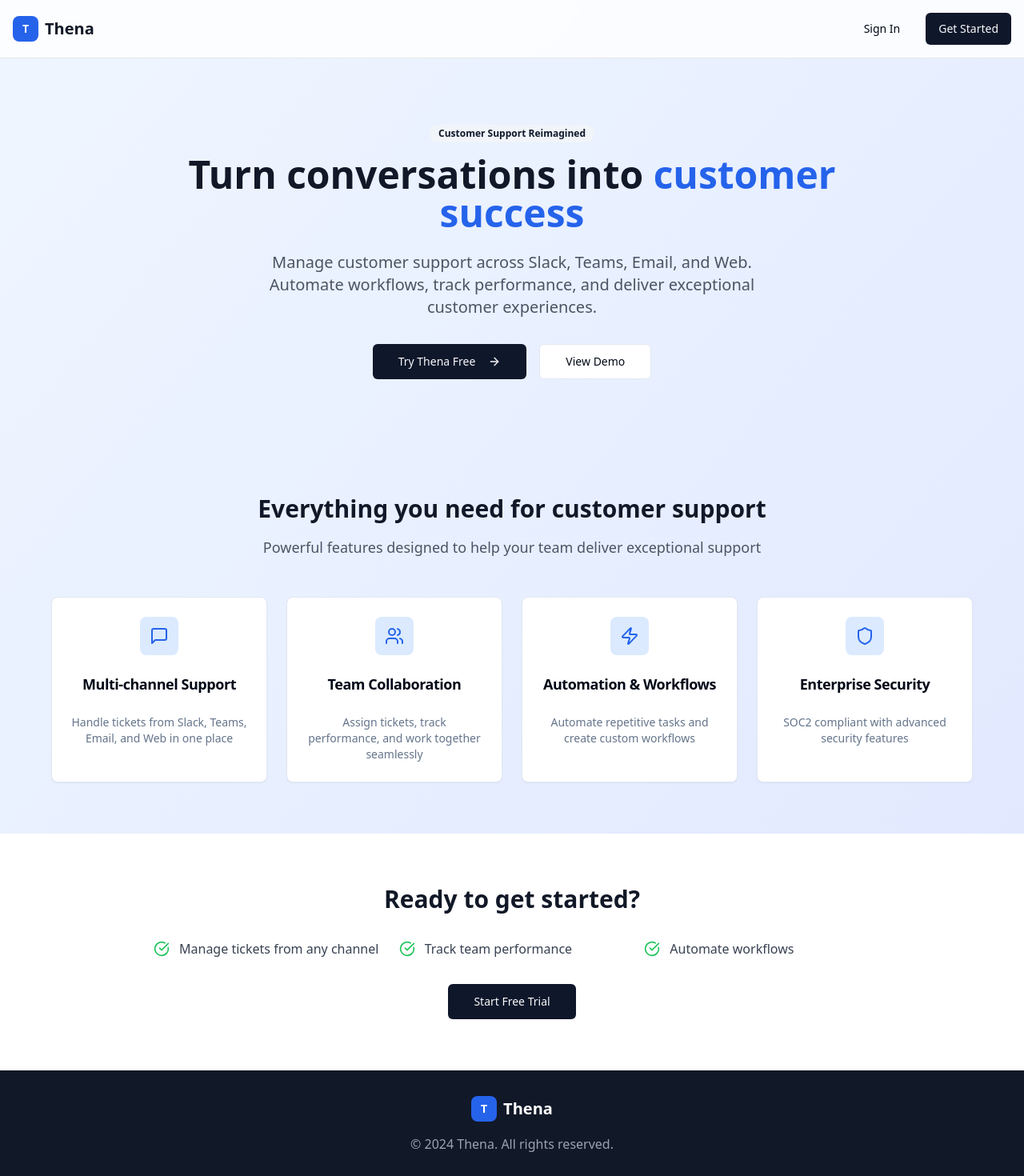
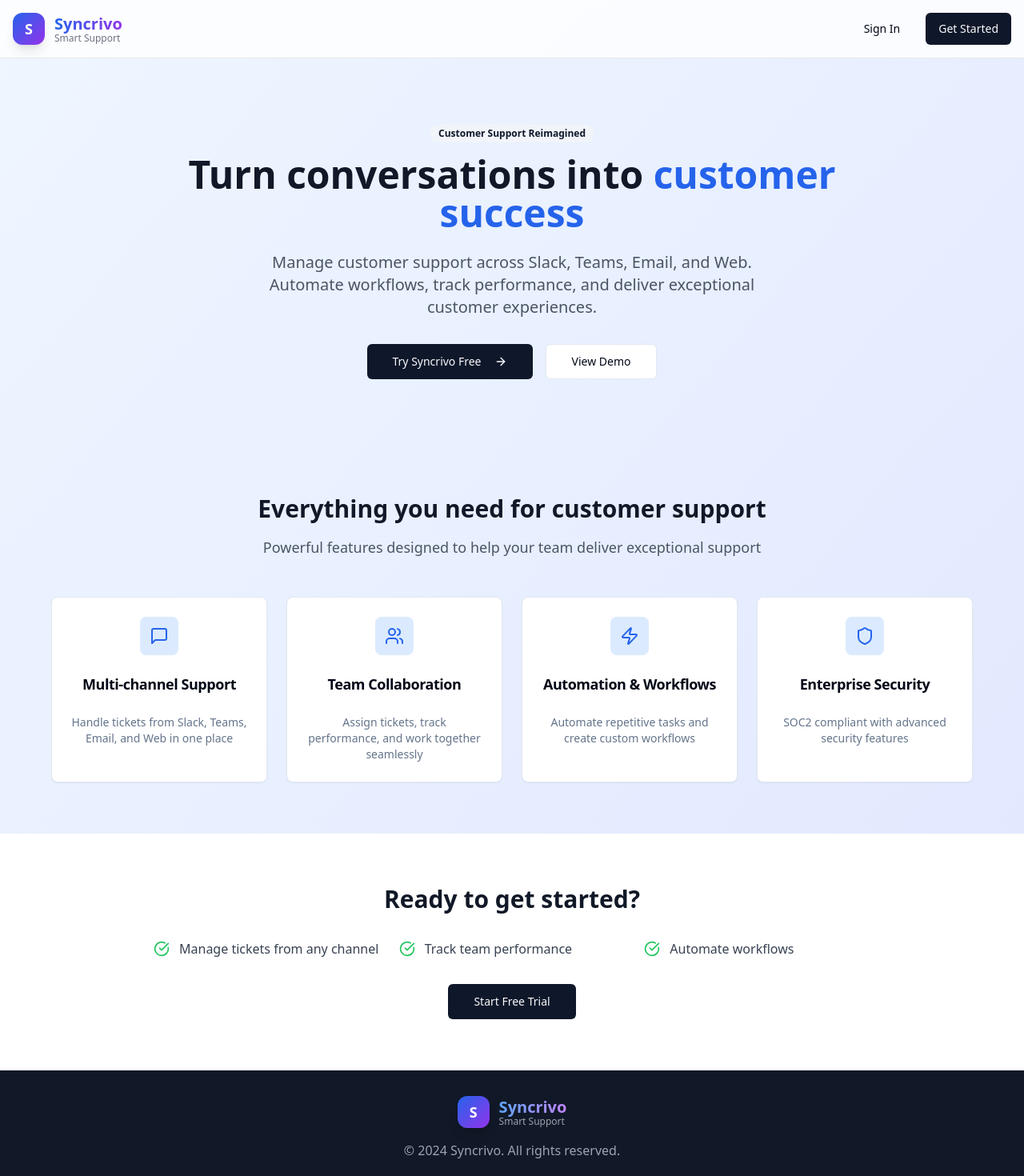
Before and after one commit to vidyakumarm/omni-ticketing-hub, a React (Vite) app: page / in a window 1280 px wide. Shown: the top 1470 px of the page at 80% size. Built offline with nearby package versions, Linux system fonts and the light colour scheme.

Commit message:
Refactor: Replace "Thena" logo with "Syncrivo" logo
- Updated the logo in the navigation and index page to reflect the new brand name "Syncrivo".
- Changed the logo's text and styling.

```diff
--- a/index.html
+++ b/index.html
@@ -4,24 +4,24 @@
   <head>
     <meta charset="UTF-8" />
     <meta name="viewport" content="width=device-width, initial-scale=1.0" />
-    <title>Thena - Modern B2B Ticketing Platform | AI-Powered Customer Support</title>
-    <meta name="description" content="Transform your customer support with Thena's AI-powered B2B ticketing platform. Manage Slack, Teams, email & web requests from one intelligent hub." />
-    <meta name="author" content="Thena" />
+    <title>Syncrivo - Modern B2B Ticketing Platform | AI-Powered Customer Support</title>
+    <meta name="description" content="Transform your customer support with Syncrivo's AI-powered B2B ticketing platform. Manage Slack, Teams, email & web requests from one intelligent hub." />
+    <meta name="author" content="Syncrivo" />
     <meta name="keywords" content="B2B ticketing, AI customer support, Slack integration, Teams integration, omnichannel support, customer service platform" />
 
-    <meta property="og:title" content="Thena - Modern B2B Ticketing Platform" />
+    <meta property="og:title" content="Syncrivo - Modern B2B Ticketing Platform" />
     <meta property="og:description" content="AI-powered customer support platform for Slack, Teams, email & web. Trusted by top-performing teams worldwide." />
     <meta property="og:type" content="website" />
     <meta property="og:image" content="https://lovable.dev/opengraph-image-p98pqg.png" />
-    <meta property="og:url" content="https://thena.ai" />
+    <meta property="og:url" content="https://syncrivo.com" />
 
     <meta name="twitter:card" content="summary_large_image" />
-    <meta name="twitter:site" content="@thena_ai" />
-    <meta name="twitter:title" content="Thena - Modern B2B Ticketing Platform" />
+    <meta name="twitter:site" content="@syncrivo" />
+    <meta name="twitter:title" content="Syncrivo - Modern B2B Ticketing Platform" />
     <meta name="twitter:description" content="AI-powered customer support platform for modern teams" />
     <meta name="twitter:image" content="https://lovable.dev/opengraph-image-p98pqg.png" />
 
-    <link rel="canonical" href="https://thena.ai" />
+    <link rel="canonical" href="https://syncrivo.com" />
   </head>
 
   <body>
--- a/src/components/layout/Navigation.tsx
+++ b/src/components/layout/Navigation.tsx
@@ -44,11 +44,16 @@ export const Navigation: React.FC = () => {
     <nav className="bg-white border-b border-gray-200 px-4 py-3">
       <div className="max-w-7xl mx-auto flex items-center justify-between">
         {/* Logo/Brand */}
-        <Link to="/dashboard" className="flex items-center space-x-2">
-          <div className="w-8 h-8 bg-blue-600 rounded-lg flex items-center justify-center">
-            <span className="text-white font-bold text-sm">T</span>
+        <Link to="/dashboard" className="flex items-center space-x-3">
+          <div className="w-10 h-10 bg-gradient-to-br from-blue-600 to-purple-600 rounded-xl flex items-center justify-center shadow-lg">
+            <div className="text-white font-bold text-lg">S</div>
           </div>
-          <span className="text-xl font-bold text-gray-900">Thena</span>
+          <div className="flex flex-col">
+            <span className="text-xl font-bold bg-gradient-to-r from-blue-600 to-purple-600 bg-clip-text text-transparent">
+              Syncrivo
+            </span>
+            <span className="text-xs text-gray-500 -mt-1">Smart Support</span>
+          </div>
         </Link>
 
         {/* Main Navigation */}
--- a/src/pages/Index.tsx
+++ b/src/pages/Index.tsx
@@ -34,11 +34,16 @@ const Index = () => {
       {/* Header */}
       <header className="bg-white/80 backdrop-blur-sm border-b border-gray-200 sticky top-0 z-50">
         <div className="max-w-7xl mx-auto px-4 py-4 flex items-center justify-between">
-          <div className="flex items-center space-x-2">
-            <div className="w-8 h-8 bg-blue-600 rounded-lg flex items-center justify-center">
-              <span className="text-white font-bold text-sm">T</span>
+          <div className="flex items-center space-x-3">
+            <div className="w-10 h-10 bg-gradient-to-br from-blue-600 to-purple-600 rounded-xl flex items-center justify-center shadow-lg">
+              <span className="text-white font-bold text-lg">S</span>
             </div>
-            <span className="text-xl font-bold text-gray-900">Thena</span>
+            <div className="flex flex-col">
+              <span className="text-xl font-bold bg-gradient-to-r from-blue-600 to-purple-600 bg-clip-text text-transparent">
+                Syncrivo
+              </span>
+              <span className="text-xs text-gray-500 -mt-1">Smart Support</span>
+            </div>
           </div>
           <div className="flex items-center space-x-4">
             <Link to="/login">
@@ -68,7 +73,7 @@ const Index = () => {
           <div className="flex items-center justify-center space-x-4">
             <Link to="/dashboard">
               <Button size="lg" className="flex items-center space-x-2">
-                <span>Try Thena Free</span>
+                <span>Try Syncrivo Free</span>
                 <ArrowRight className="h-4 w-4" />
               </Button>
             </Link>
@@ -145,14 +150,19 @@ const Index = () => {
       {/* Footer */}
       <footer className="bg-gray-900 text-white py-8 px-4">
         <div className="max-w-6xl mx-auto text-center">
-          <div className="flex items-center justify-center space-x-2 mb-4">
-            <div className="w-8 h-8 bg-blue-600 rounded-lg flex items-center justify-center">
-              <span className="text-white font-bold text-sm">T</span>
+          <div className="flex items-center justify-center space-x-3 mb-4">
+            <div className="w-10 h-10 bg-gradient-to-br from-blue-600 to-purple-600 rounded-xl flex items-center justify-center shadow-lg">
+              <span className="text-white font-bold text-lg">S</span>
             </div>
-            <span className="text-xl font-bold">Thena</span>
+            <div className="flex flex-col items-start">
+              <span className="text-xl font-bold bg-gradient-to-r from-blue-400 to-purple-400 bg-clip-text text-transparent">
+                Syncrivo
+              </span>
+              <span className="text-xs text-gray-400 -mt-1">Smart Support</span>
+            </div>
           </div>
           <p className="text-gray-400">
-            © 2024 Thena. All rights reserved.
+            © 2024 Syncrivo. All rights reserved.
           </p>
         </div>
       </footer>
```
